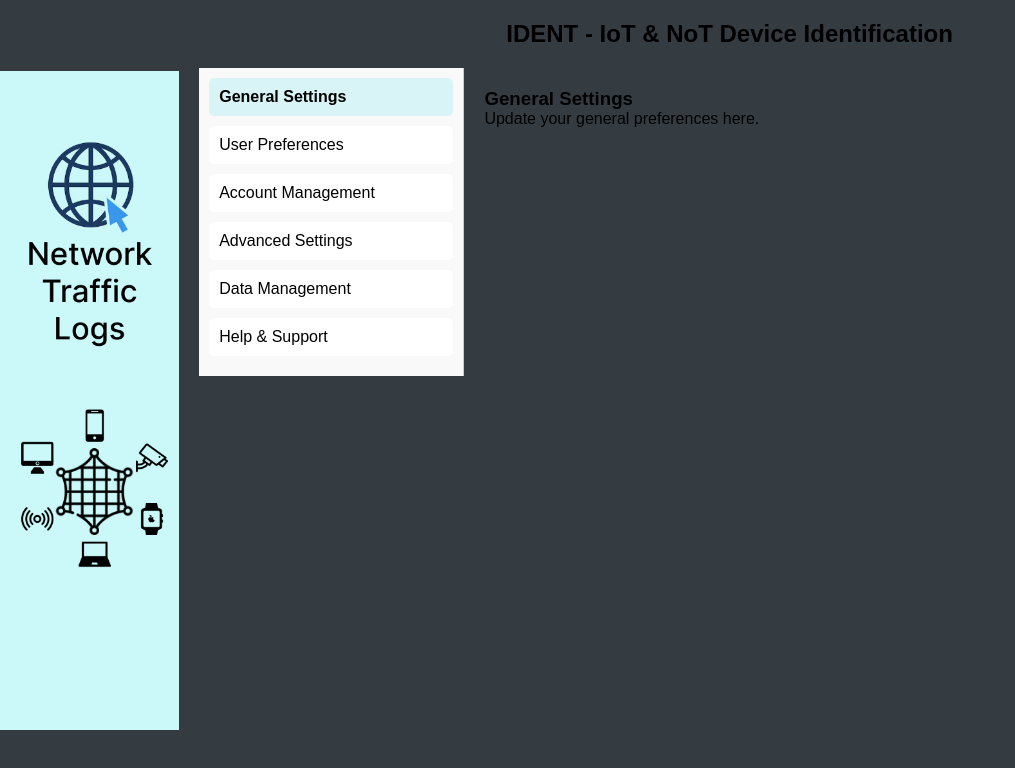
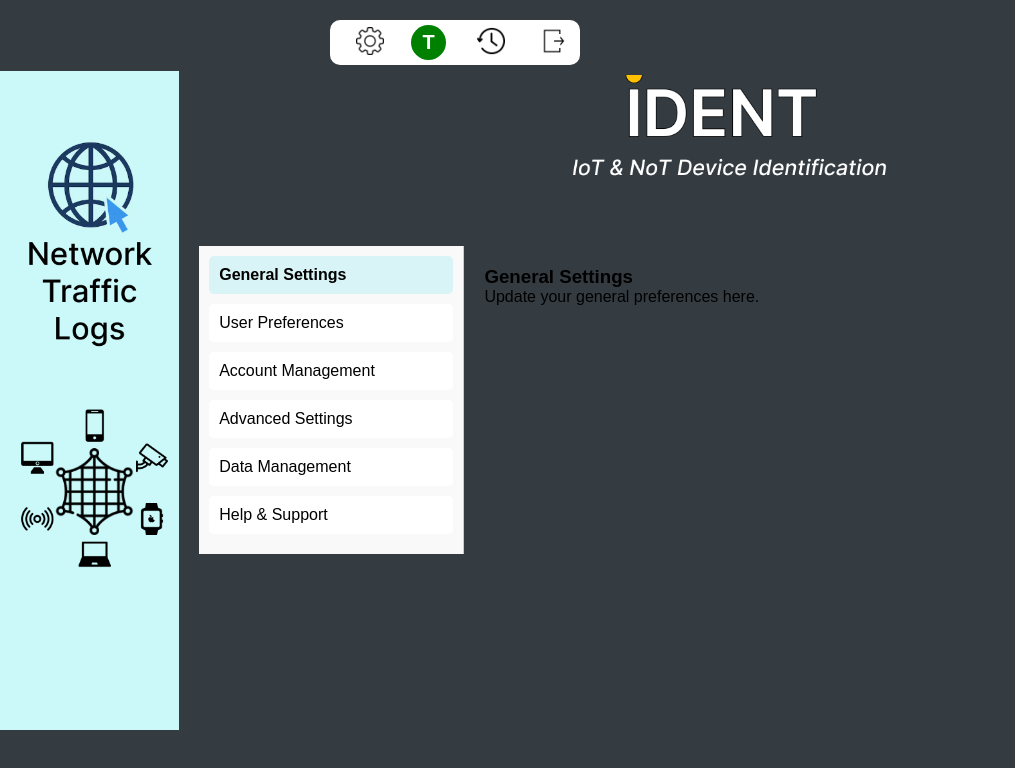
Before and after one commit to TalFlint1/iot-not-identification, a React (Create React App) app: page / in a window 1280 px wide. Shown: the top 768 px of the page, without its empty margins (0-1015 px from the left). Built offline with nearby package versions, Linux system fonts and the light colour scheme.

Commit message:
finished upper bar and title of page

```diff
--- a/src/components/SettingsScreen.js
+++ b/src/components/SettingsScreen.js
@@ -1,9 +1,12 @@
 import React, { useState } from "react";
 import networkIcon from "../Icons/network_icon.png";
 import sidebarImage from "../Icons/sidebar.png";
+import Title from "./Title";
+import UpperBar from "./UpperBar";
 
 const SettingsScreen = () => {
   const [activeTab, setActiveTab] = useState("General Settings");
+  const username = "Tal";
 
   const menuItems = [
     "General Settings",
@@ -56,6 +59,7 @@ const SettingsScreen = () => {
 
   return (
     <div style={{ display: "flex", height: "100vh", fontFamily: "Arial, sans-serif" }}>
+
       {/* Sidebar */}
       <div
         style={{
@@ -71,12 +75,10 @@ const SettingsScreen = () => {
           }}
       >
       </div>
-
+      <UpperBar username={username} />
       {/* Main Content */}
       <div style={{ flex: 1, padding: "20px", backgroundColor: "#343C42" }}>
-        <div style={{ fontSize: "24px", fontWeight: "bold", marginBottom: "20px", textAlign: "center" }}>
-          IDENT - IoT & NoT Device Identification
-        </div>
+        <Title />
 
         <div style={{ display: "flex" }}>
           {/* Menu */}
--- /dev/null
+++ b/src/components/Title.js
@@ -0,0 +1,12 @@
+import React from "react";
+import titleImage from "../Icons/logo.png"; // Update path as needed
+
+const Title = () => {
+  return (
+    <div style={{ textAlign: "center", marginBottom: "40px", marginTop: "25px" }}>
+      <img src={titleImage} alt="IDENT" style={{ maxWidth: "35%" }} />
+    </div>
+  );
+};
+
+export default Title;
--- /dev/null
+++ b/src/components/UpperBar.js
@@ -0,0 +1,111 @@
+import React from "react";
+//import { useHistory } from "react-router-dom"; // for routing to the history page
+import settingsIcon from "../Icons/settings.png"; // Replace with your settings icon path
+import historyIcon from "../Icons/history.png"; // Replace with your history icon path
+import logoutIcon from "../Icons/logout.png"; // Replace with your logout icon path
+
+const UpperBar = ({ username }) => {
+  //const history = useHistory(); // For navigation
+
+  // const handleHistoryClick = () => {
+  //   history.push("/history"); // Change to the actual route for the history page
+  // };
+
+  const handleLogoutClick = () => {
+    // Add logout functionality here (e.g., clearing tokens or redirecting)
+    console.log("Logging out...");
+  };
+
+  return (
+    <div
+        style={{
+            display: "flex",
+            justifyContent: "space-between",
+            alignItems: "center",
+            backgroundColor: "#343C42",
+            padding: "10px",
+            position: "fixed", // Fix it at the top of the screen
+            top: "10px", // Ensure it's at the top
+            left: "320px", // Align it to the left side
+            width: "100%", // Make it span the full width of the screen
+            zIndex: "1000", // Ensure it stays on top of other content
+        }}
+    >
+      {/* Rectangle box with rounded corners */}
+      <div
+        style={{
+          display: "flex",
+          justifyContent: "space-evenly",
+          alignItems: "center",
+          backgroundColor: "white",
+          borderRadius: "10px", // Rounded corners
+          padding: "5px 15px",  // Padding inside the box
+          width: "250px", // Adjust width as needed
+          height: "45px",
+          gap: "17px",
+        }}
+      >
+        {/* Settings Icon */}
+        <button style={iconButtonStyle}>
+          <img src={settingsIcon} alt="Settings" style={iconStyle} />
+        </button>
+
+        {/* User Initials */}
+        <button
+            style={{
+                ...iconButtonStyle,
+                backgroundColor: "green",
+                borderRadius: "50%",
+                width: "35px",
+                height: "35px",
+                padding: "0px",
+                display: "flex",
+                alignItems: "center",
+                justifyContent: "center",
+                marginLeft: "3px", // Slightly adjust left margin to balance the gap
+                marginRight: "3px", // Slightly adjust right margin to balance the gap
+            }}
+        >
+            <span
+                style={{
+                    color: "white",
+                    fontWeight: "bold",
+                    fontSize: "20px",
+                    width: "35px", // Ensure it takes up the same space as the button
+                    textAlign: "center", // Center the text horizontally
+                }}
+            >
+                {username[0]}
+            </span>
+        </button>
+
+
+        {/* History Icon (with fake click) */}
+        <button onClick={() => {}} style={iconButtonStyle}>
+          <img src={historyIcon} alt="History" style={iconStyle} />
+        </button>
+
+        {/* Logout Icon */}
+        <button onClick={handleLogoutClick} style={iconButtonStyle}>
+          <img src={logoutIcon} alt="Logout" style={iconStyle} />
+        </button>
+      </div>
+    </div>
+  );
+};
+
+const iconButtonStyle = {
+  backgroundColor: "transparent",
+  border: "none",
+  cursor: "pointer",
+  padding: "10px",
+  marginLeft: "1px",
+  marginRight: "-3px"
+};
+
+const iconStyle = {
+  width: "28px", // Adjust size as needed
+  height: "28px", // Adjust size as needed
+};
+
+export default UpperBar;
```
Also changed, not shown: src/Icons/logo.png.
